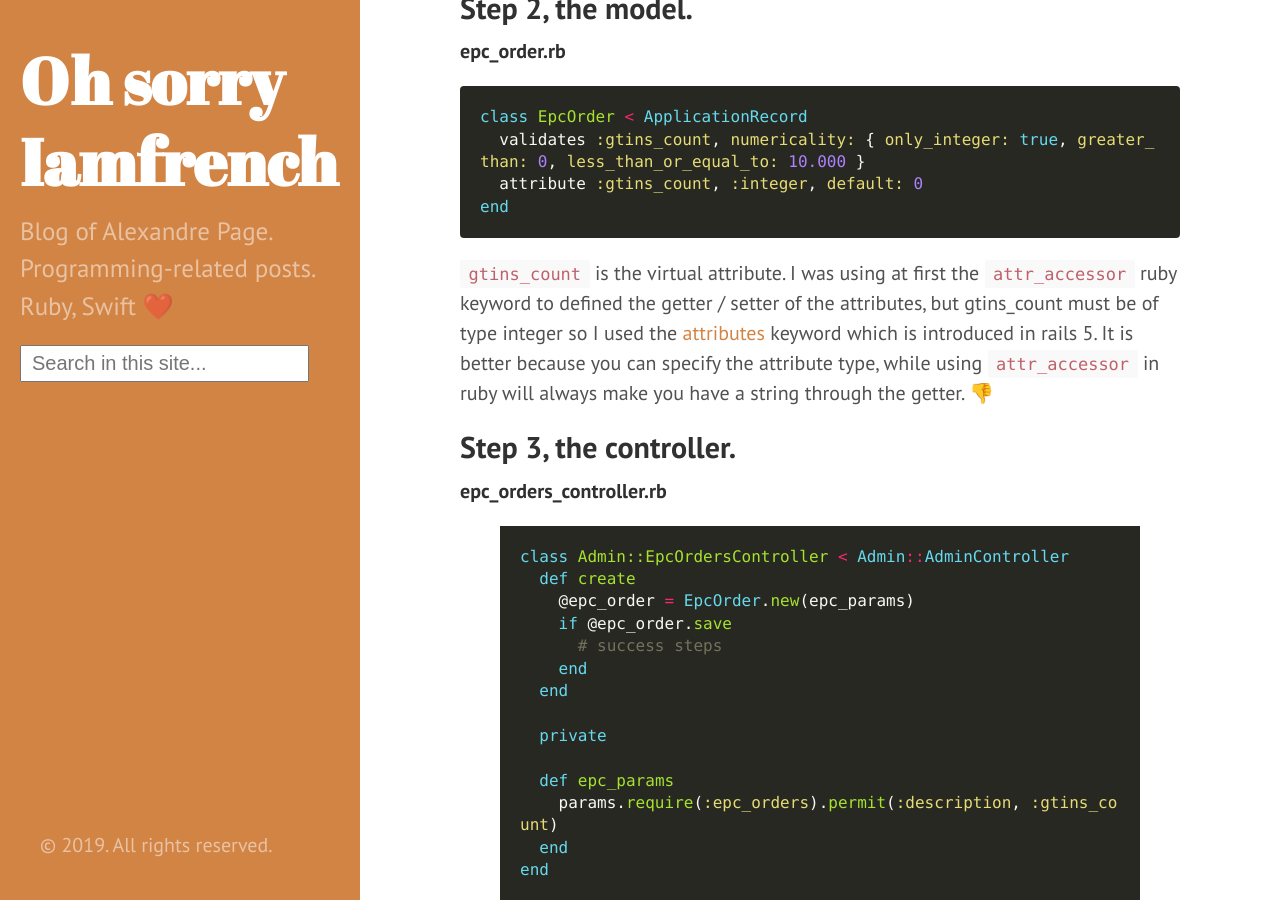
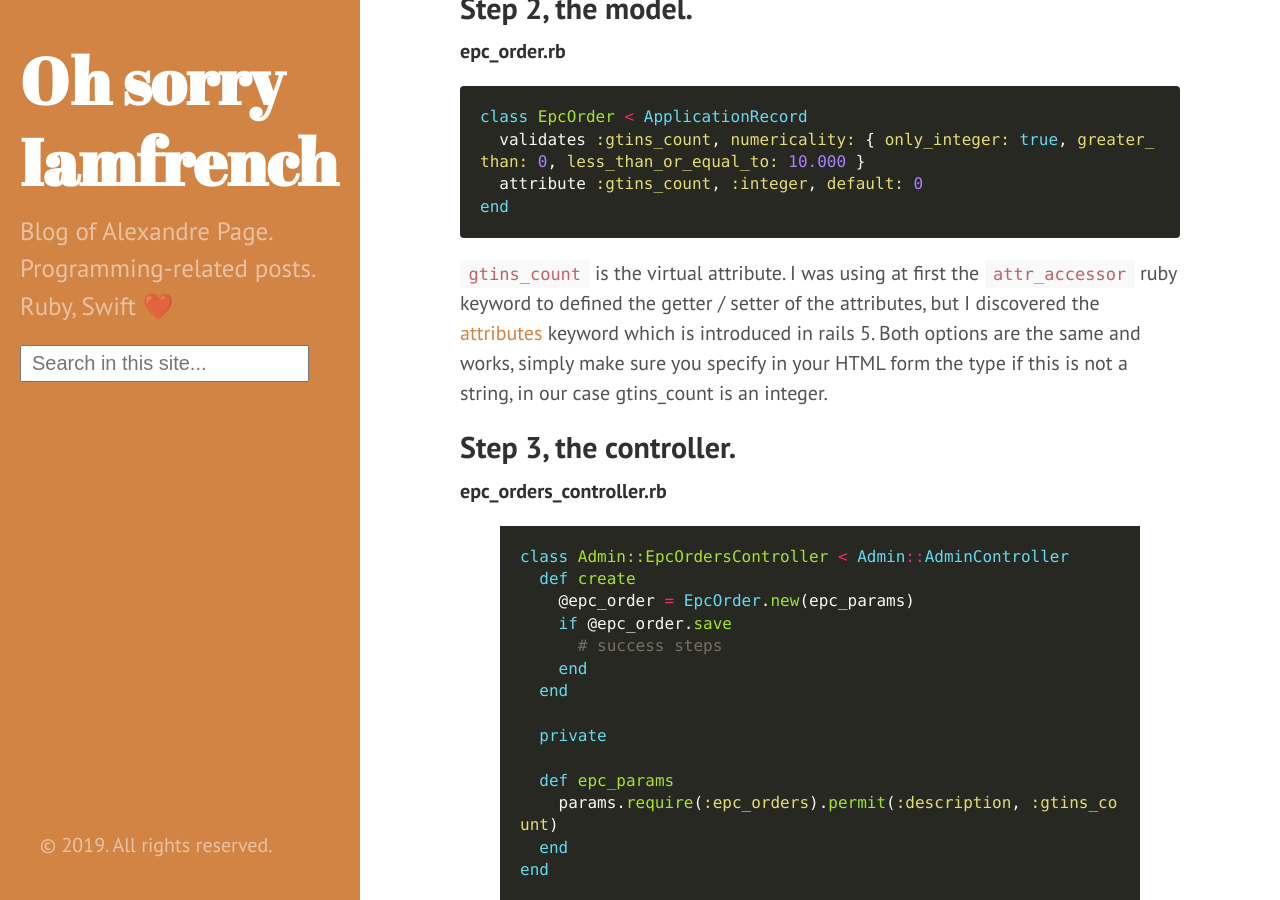
Before and after one commit to pagealexandre/pagealexandre.github.io, a Jekyll site: the page built from _posts/2019-07-15-virtual-attributes.md, in a window 1280 px wide and 900 px high, scrolled down 826 px. Built offline with Jekyll 4.4.1, drawn with Linux system fonts in a browser that asks for light colours; nearby versions of some CDN libraries; comment, search, counter and statistics services are not loaded.

Commit message:
fix(articles): editing attr_accessor keyword

````diff
--- a/_posts/2019-07-15-virtual-attributes.md
+++ b/_posts/2019-07-15-virtual-attributes.md
@@ -28,7 +28,7 @@ class EpcOrder < ApplicationRecord
 end
 ```
 
-`gtins_count` is the virtual attribute. I was using at first the `attr_accessor` ruby keyword to defined the getter / setter of the attributes, but gtins_count must be of type integer so I used the [attributes](https://api.rubyonrails.org/classes/ActiveRecord/Attributes/ClassMethods.html) keyword which is introduced in rails 5. It is better because you can specify the attribute type, while using `attr_accessor` in ruby will always make you have a string through the getter. 👎
+`gtins_count` is the virtual attribute. I was using at first the `attr_accessor` ruby keyword to defined the getter / setter of the attributes, but I discovered the [attributes](https://api.rubyonrails.org/classes/ActiveRecord/Attributes/ClassMethods.html) keyword which is introduced in rails 5. Both options are the same and works, simply make sure you specify in your HTML form the type if this is not a string, in our case gtins_count is an integer.
 
 ## Step 3, the controller.
 __epc_orders_controller.rb__
````
